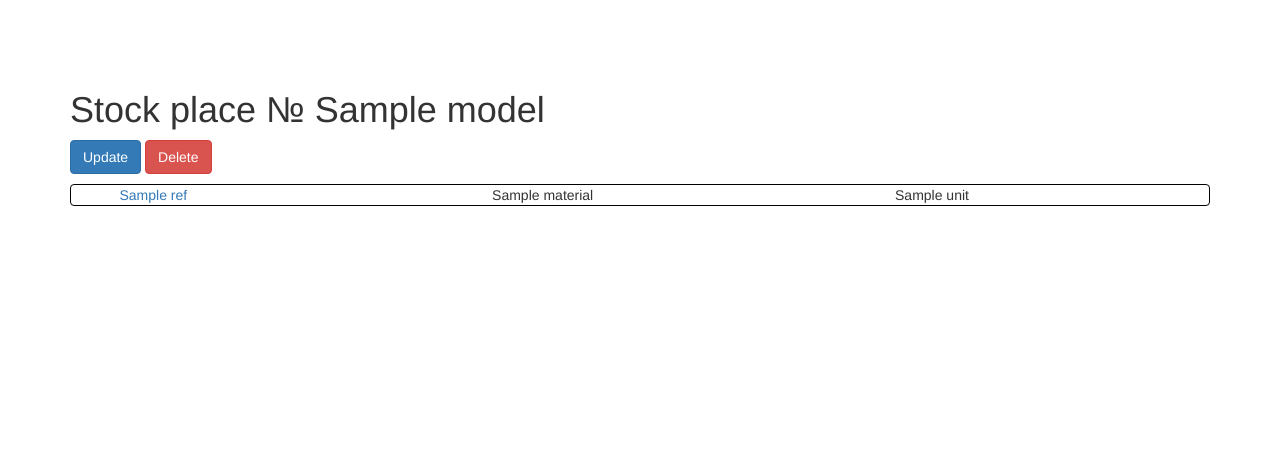
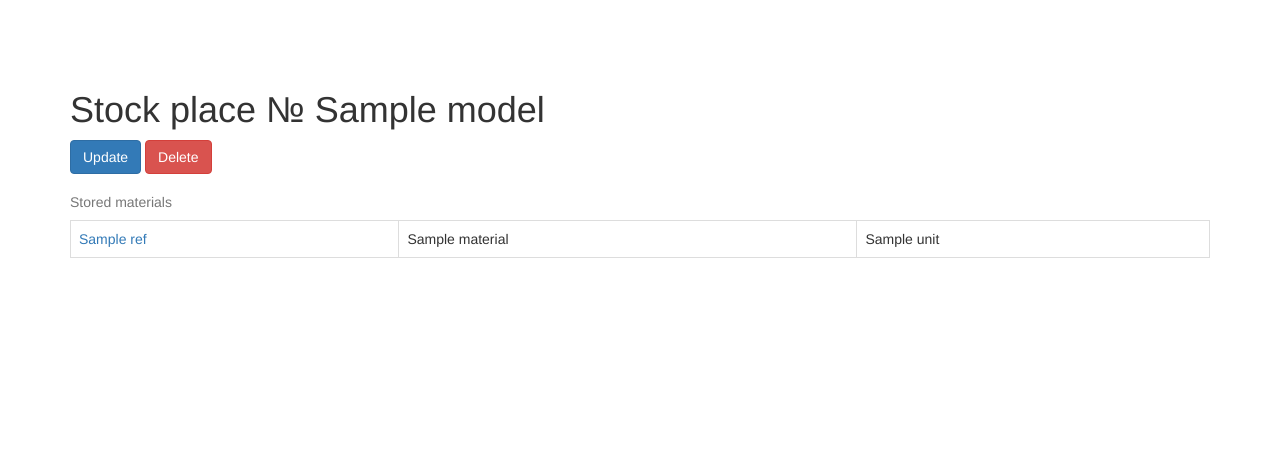
Before and after one commit to alpo008/hotend, a Yii app: template views/stocks/view.php in a window 1280 px wide. Shown: the top 457 px of the page. Run offline with PHP 8.4 and a stand-in for Yii, Linux system fonts and the light colour scheme; the template is opened without the code that fills it: most values are stand-ins (such as "Sample title", 1, 10 or a date in 2020); data that the repository does not hold is empty; some libraries are stand-ins or nearby versions.

```diff
--- a/controllers/MaterialsController.php
+++ b/controllers/MaterialsController.php
@@ -51,6 +51,7 @@ class MaterialsController extends Controller
     public function actionView($id)
     {
             $model = $this->findModel($id);
+            $model->getQuantities();
             $movements_data = $model->getMovements()->orderBy('transaction_date DESC')->all();
             $lists['directions'] = AuxData::getDirections();
             return $this->render('view', compact ("model", "movements_data", "lists"));
--- a/messages/ru/app.php
+++ b/messages/ru/app.php
@@ -218,6 +218,7 @@ return [
     'Stock Locations' => 'Расположение на складе',
     'Stock place' => 'Складское место',
     'No stock place data available' => 'Нет данных о материалах, хранящихся на этом месте',
+    'Stored materials' => 'Хранящиеся материалы',
 
     'No stock data available' => 'Нет данных по наличию материала на складе.',
     'No movements data available' => 'Нет данных по складским операциям.',
--- a/views/materials/view.php
+++ b/views/materials/view.php
@@ -139,7 +139,7 @@ $this->params['breadcrumbs'][] = $this->title;
                             </div>
 
                             <div class="col-lg-2 col-md-3 col-sm-4 col-xs-6">
-                                <?php echo  $model->getQuantities()[$stock->id] . ' ' . $model->unit; ?>
+                                <?php echo  $model->qty . ' ' . $model->unit; ?>
                             </div>
                         </div>
                     <?php
--- a/views/stocks/view.php
+++ b/views/stocks/view.php
@@ -35,38 +35,40 @@ $this->params['breadcrumbs'][] = $this->title;
     ]) ?>
 
 </div>
-<div class="row">
 
-    <div class="container">
-        <div class = "stock-cart__materials-data table-bordered text-center">
+
 <?php
 
 /** @var object $movements_data */
 
     if (!!count($model->materials)):
+?>
+        <table class="table table-bordered">
+            <caption><?php echo Yii::t('app', 'Stored materials')?></caption>
+            <?php
                 foreach ($model->materials as $material): ?>
-                    <div class="row">
-                        <div class="col-lg-2 col-md-2 col-sm-3 col-xs-4">
+                    <tr>
+                        <td>
                             <a href="/materials/<?php echo $material->id ?>">
                                 <?php echo $material->ref; ?>
                             </a>
-                        </div>
-                        <div class="col-lg-6 col-md-6 col-sm-6 col-xs-4">
+                        </td>
+                        <td>
                             <?php echo $material->name; ?>
-                        </div>
-                        <div class="col-lg-2 col-md-2 col-sm-3 col-xs-4">
+                        </td>
+                        <td>
                             <?php
                             $temp = array_column($material->locations, 'qty', 'materials_id');
                             echo $temp[$material->id] . ' ' . $material->unit;
                             ?>
-                        </div>
-                    </div>
+                        </td>
+                    </tr>
                     <?php
                 endforeach;
+            ?>
+        </table>
+    <?php
     else:
         echo Yii::t('app', 'No stock place data available');
     endif;
 ?>
-        </div>
-    </div>
-</div>
```
Also changed, not shown: models/Materials.php (+10 -2 lines). Lines whose indentation alone changed are shown as unchanged.
